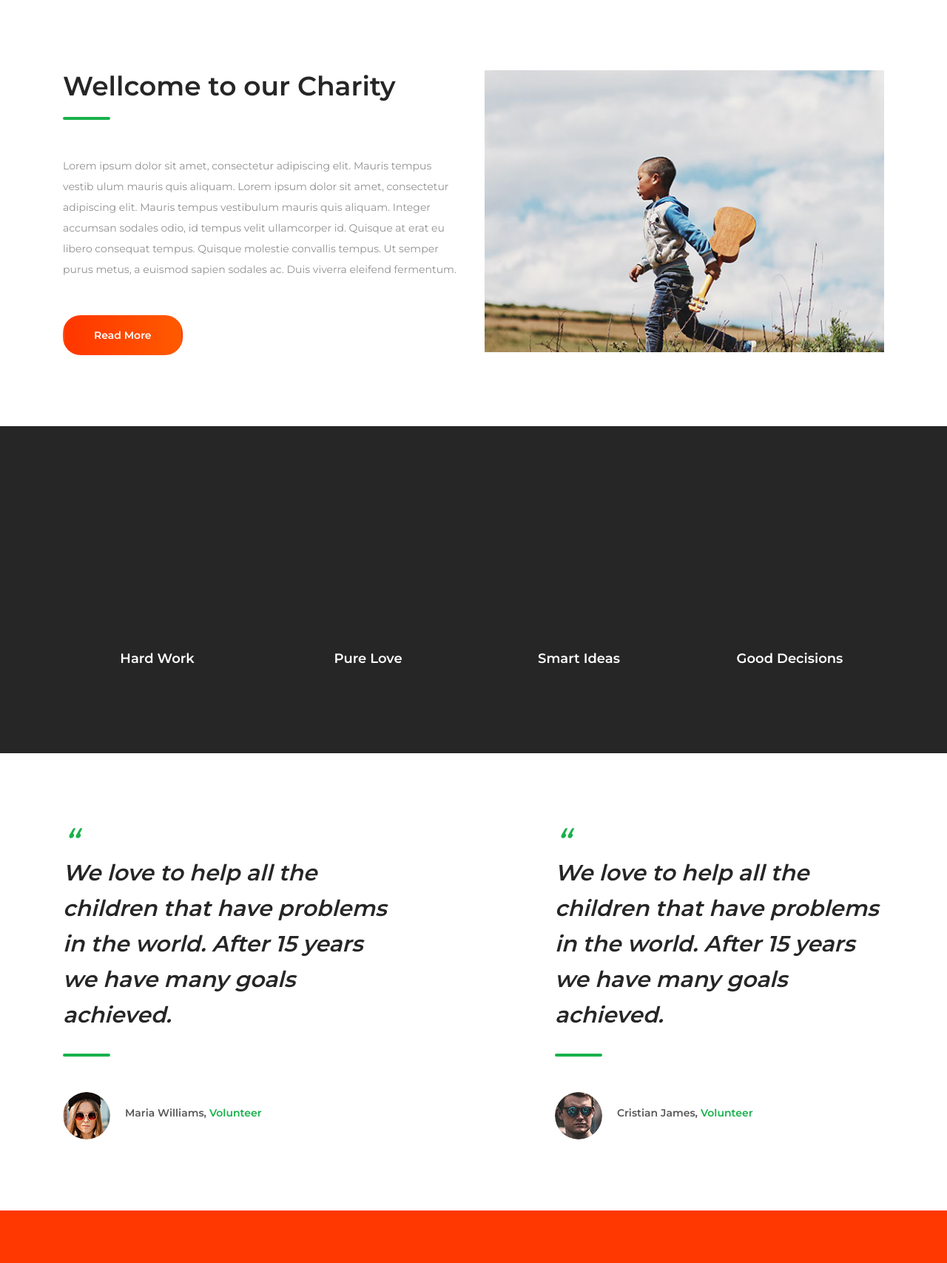
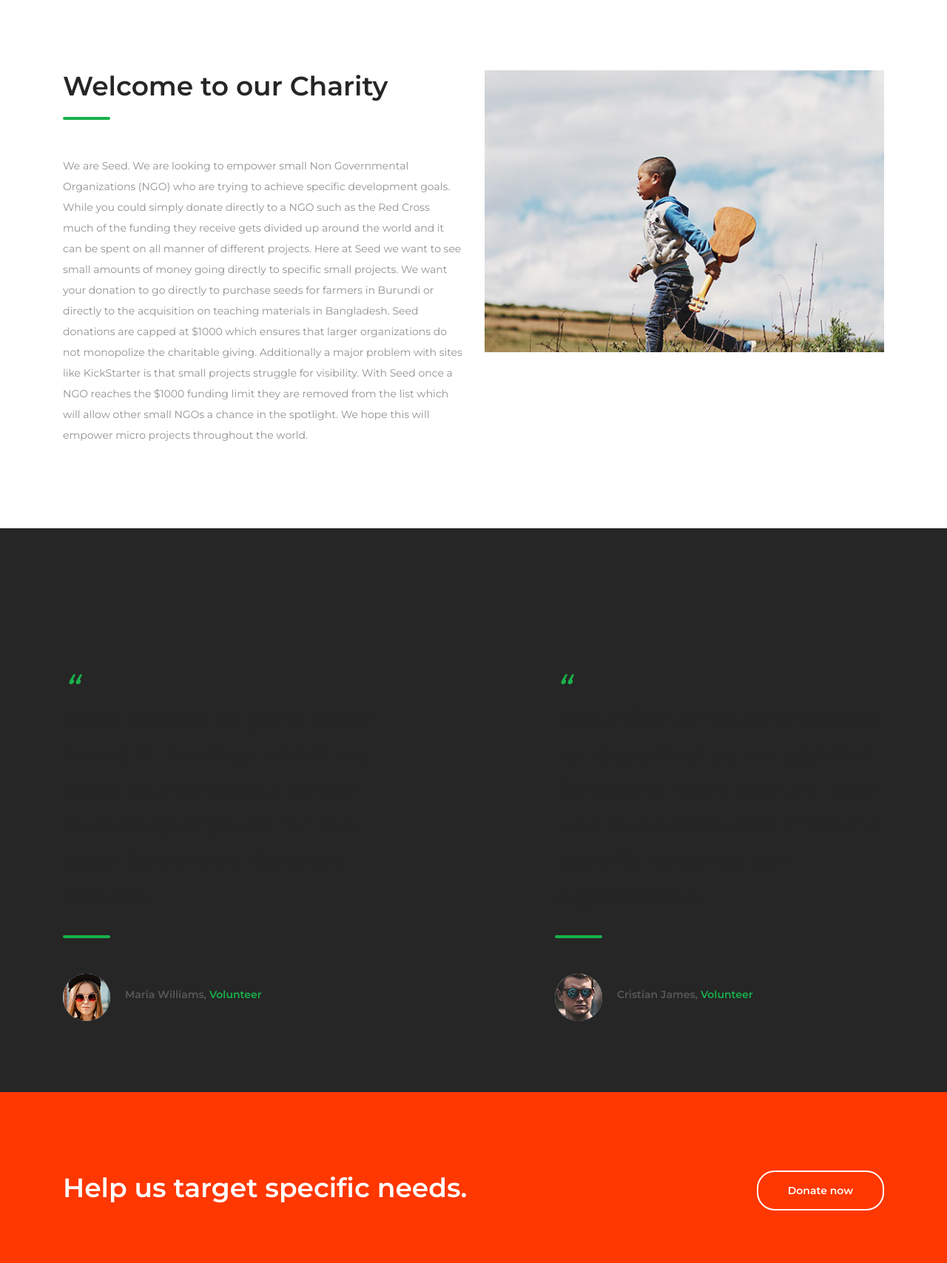
Before and after one commit to mctjames/NGO_Funding, a Node server app: page /about in a window 1280 px wide. Shown: the part 398-2105 px from the top of the page at 74% size. Run offline with Node 20, Linux system fonts and the light colour scheme; some libraries are stand-ins or nearby versions.

Commit message:
adjusted about page

```diff
--- a/views/pages/about.ejs
+++ b/views/pages/about.ejs
@@ -96,16 +96,13 @@
                 <div class="col-12 col-lg-6 order-2 order-lg-1">
                     <div class="welcome-content">
                         <header class="entry-header">
-                            <h2 class="entry-title">Wellcome to our Charity</h2>
+                            <h2 class="entry-title">Welcome to our Charity</h2>
                         </header><!-- .entry-header -->
 
                         <div class="entry-content mt-5">
-                            <p>Lorem ipsum dolor sit amet, consectetur adipiscing elit. Mauris tempus vestib ulum mauris quis aliquam. Lorem ipsum dolor sit amet, consectetur adipiscing elit. Mauris tempus vestibulum mauris quis aliquam. Integer accumsan sodales odio, id tempus velit ullamcorper id. Quisque at erat eu libero consequat tempus. Quisque molestie convallis tempus. Ut semper purus metus, a euismod sapien sodales ac. Duis viverra eleifend fermentum.</p>
+                            <p>We are Seed. We are looking to empower small Non Governmental Organizations (NGO) who are trying to achieve specific development goals. While you could simply donate directly to a NGO such as the Red Cross much of the funding they receive gets divided up around the world and it can be spent on all manner of different projects. Here at Seed we want to see small amounts of money going directly to specific small projects. We want your donation to go directly to purchase seeds for farmers in  Burundi or directly to the acquisition on teaching materials in Bangladesh. Seed donations are capped at $1000 which ensures that larger organizations do not monopolize the charitable giving. Additionally a major problem with sites like KickStarter is that small projects struggle for visibility. With Seed once a NGO reaches the $1000 funding limit they are removed from the list which will allow other small NGOs a chance in the spotlight. We hope this will empower micro projects throughout the world. </p>
                         </div><!-- .entry-content -->
 
-                        <div class="entry-footer mt-5">
-                            <a href="#" class="btn gradient-bg mr-2">Read More</a>
-                        </div><!-- .entry-footer -->
                     </div><!-- .welcome-content -->
                 </div><!-- .col -->
 
@@ -119,56 +116,10 @@
     <div class="about-stats">
         <div class="container">
             <div class="row">
-                <div class="col-12 col-sm-6 col-lg-3">
-                    <div class="circular-progress-bar">
-                        <div class="circle" id="loader_1">
-                            <strong class="d-flex justify-content-center"></strong>
-                        </div>
-
-                        <h3 class="entry-title">Hard Work</h3>
-                    </div>
-                </div>
-
-                <div class="col-12 col-sm-6 col-lg-3">
-                    <div class="circular-progress-bar">
-                        <div class="circle" id="loader_2">
-                            <strong class="d-flex justify-content-center"></strong>
-                        </div>
-
-                        <h3 class="entry-title">Pure Love</h3>
-                    </div>
-                </div>
-
-                <div class="col-12 col-sm-6 col-lg-3">
-                    <div class="circular-progress-bar">
-                        <div class="circle" id="loader_3">
-                            <strong class="d-flex justify-content-center"></strong>
-                        </div>
-
-                        <h3 class="entry-title">Smart Ideas</h3>
-                    </div>
-                </div>
-
-                <div class="col-12 col-sm-6 col-lg-3">
-                    <div class="circular-progress-bar">
-                        <div class="circle" id="loader_4">
-                            <strong class="d-flex justify-content-center"></strong>
-                        </div>
-
-                        <h3 class="entry-title">Good Decisions</h3>
-                    </div>
-                </div>
-            </div>
-        </div>
-    </div>
-
-    <div class="about-testimonial">
-        <div class="container">
-            <div class="row">
                 <div class="col-12 col-md-6 col-lg-5">
                     <div class="testimonial-cont">
                         <div class="entry-content">
-                            <p>We love to help all the children that have problems in the world. After 15 years we have many goals achieved.</p>
+                            <p>Seed helped us get a small boost in funding which we used to purchase a larger inventory of seeds for the local farmers in Burundi. Thanks.  </p>
                         </div>
 
                         <div class="entry-footer d-flex flex-wrap align-items-center mt-5">
@@ -179,10 +130,14 @@
                     </div>
                 </div>
 
+
+
+
+
                 <div class="col-12 col-md-6 offset-lg-2 col-lg-5">
                     <div class="testimonial-cont">
                         <div class="entry-content">
-                            <p>We love to help all the children that have problems in the world. After 15 years we have many goals achieved.</p>
+                            <p>The influx of funding helped us stay afloat as we applied for grants from the UN. Seed was invaluable and it filled a specific need for our organization!</p>
                         </div>
 
                         <div class="entry-footer d-flex flex-wrap align-items-center mt-5">
@@ -196,42 +151,18 @@
         </div>
     </div>
 
+
     <div class="help-us">
         <div class="container">
             <div class="row">
                 <div class="col-12 d-flex flex-wrap justify-content-between align-items-center">
-                    <h2>Help us so we can help others</h2>
+                    <h2>Help us target specific needs.</h2>
 
-                    <a class="btn orange-border" href="#">Donate now</a>
+                    <a class="btn orange-border" href="index">Donate now</a>
                 </div>
             </div>
         </div>
     </div>
-
-
-
-
-
-
-
-
-
-
-
-
-
-
-
-
-
-
-
-
-
-
-
-
-
 
 
     <footer class="site-footer">
@@ -242,16 +173,9 @@
                         <div class="foot-about">
                             <h2><a class="foot-logo" href="#"><img src="stylesheets/pictures/foot-logo.png" alt=""></a></h2>
 
-                            <p>Lorem ipsum dolor sit amet, con sectetur adipiscing elit. Mauris temp us vestib ulum mauris.Lorem ipsum dolor sit amet, consectetur adipiscing elit. Mauris tempus vestib ulum mauris.Lorem ipsum dolo.</p>
+                            <p>We are Seed. We are looking to empower small Non Governmental Organizations (NGO) who are trying to achieve specific development goals. While you could simply donate directly to a NGO such as the Red Cross much of the funding they receive gets divided up around the world and it can be spent on all manner of different projects. Here at Seed we want to see small amounts of money going directly to specific small projects.</p>
 
-                            <ul class="d-flex flex-wrap align-items-center">
-                                <li><a href="#"><i class="fa fa-pinterest-p"></i></a></li>
-                                <li><a href="#"><i class="fa fa-facebook"></i></a></li>
-                                <li><a href="#"><i class="fa fa-twitter"></i></a></li>
-                                <li><a href="#"><i class="fa fa-dribbble"></i></a></li>
-                                <li><a href="#"><i class="fa fa-behance"></i></a></li>
-                                <li><a href="#"><i class="fa fa-linkedin"></i></a></li>
-                            </ul>
+
                         </div><!-- .foot-about -->
                     </div><!-- .col -->
 
@@ -276,17 +200,17 @@
                             <ul>
                                 <li>
                                     <h3><a href="#">A new cause to help</a></h3>
-                                    <div class="posted-date">MArch 12, 2018</div>
+                                    <div class="posted-date">Jan 12, 2020</div>
                                 </li>
 
                                 <li>
                                     <h3><a href="#">We love to help people</a></h3>
-                                    <div class="posted-date">MArch 12, 2018</div>
+                                    <div class="posted-date">Jan 10, 2020</div>
                                 </li>
 
                                 <li>
                                     <h3><a href="#">The new ideas for helping</a></h3>
-                                    <div class="posted-date">MArch 12, 2018</div>
+                                    <div class="posted-date">Jan 05, 2020</div>
                                 </li>
                             </ul>
                         </div><!-- .foot-latest-news -->
@@ -297,17 +221,14 @@
                             <h2>Contact</h2>
 
                             <ul>
-                                <li><i class="fa fa-phone"></i><span>+45 677 8993000 223</span></li>
-                                <li><i class="fa fa-envelope"></i><span>office@template.com</span></li>
-                                <li><i class="fa fa-map-marker"></i><span>Main Str. no 45-46, b3, 56832, Los Angeles, CA</span></li>
+                                <li><i class="fa fa-phone"></i><span>+1 604 123 4567</span></li>
+                                <li><i class="fa fa-envelope"></i><span>jmctagga@sfu.ca</span></li>
+                                <li><i class="fa fa-map-marker"></i><span>8888 University Drive Burnaby, B.C.
+                                Canada. V5A 1S6</span></li>
                             </ul>
                         </div><!-- .foot-contact -->
 
-                        <div class="subscribe-form">
-                            <form class="d-flex flex-wrap align-items-center">
-                                <input type="email" placeholder="Your email">
-                                <input type="submit" value="send">
-                            </form><!-- .flex -->
+
                         </div><!-- .search-widget -->
                     </div><!-- .col -->
                 </div><!-- .row -->
```
